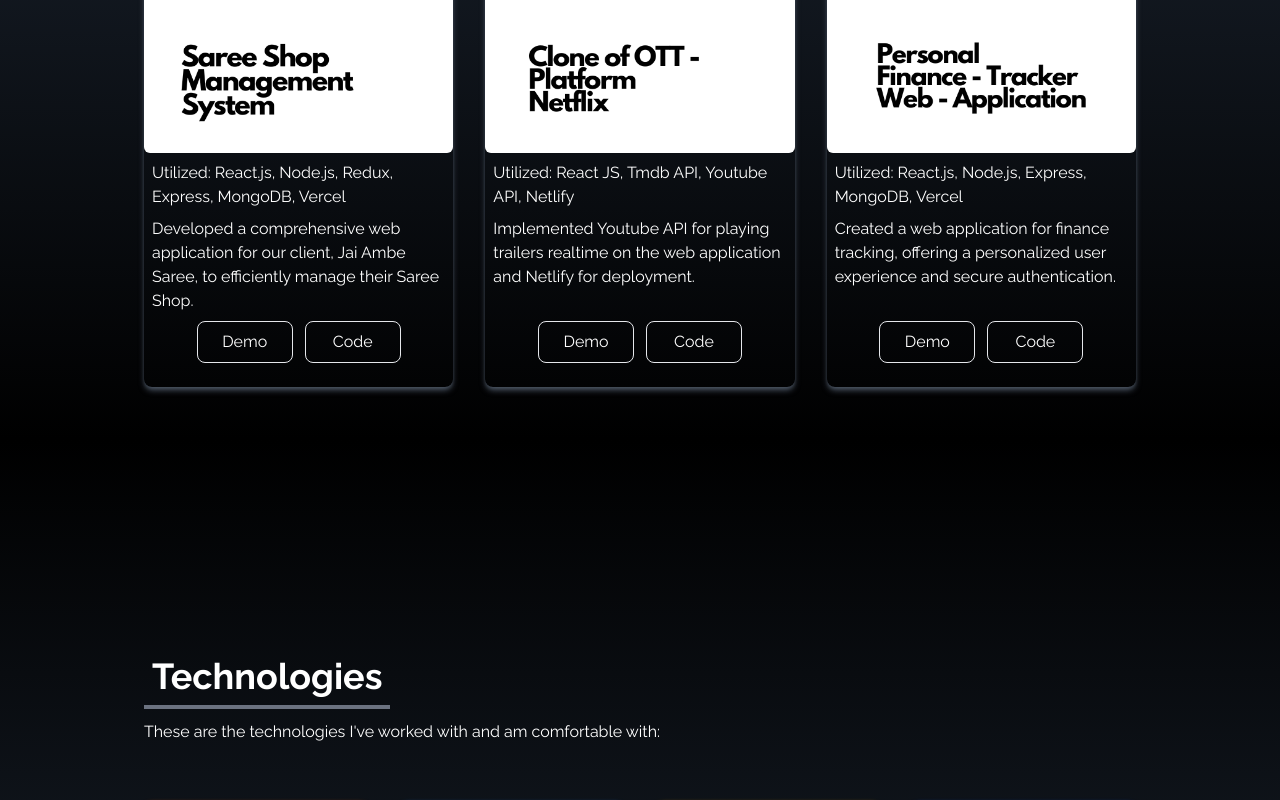
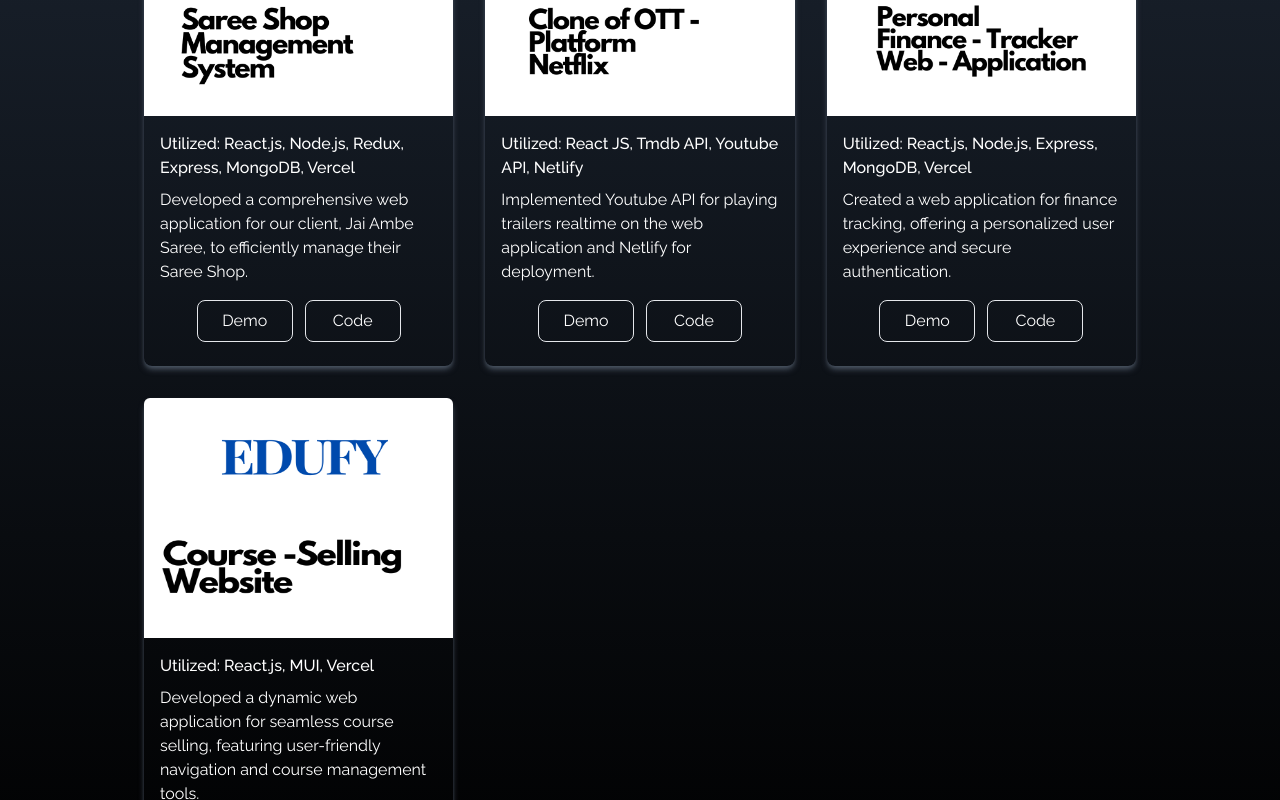
Before and after one commit to AbhiChrs0202/portfolio-website, a React (Create React App) app: page / in a window 1280 px wide. Shown: the part 2760-3560 px from the top of the page. Built offline with nearby package versions, Linux system fonts and the light colour scheme.

Commit message:
project updated

```diff
--- a/src/components/Projects.jsx
+++ b/src/components/Projects.jsx
@@ -2,6 +2,7 @@ import React from "react";
 import Sareestyle from "../assets/SareeStyle1.png";
 import netflixpic from "../assets/netflix1.png";
 import cashflow from "../assets/cashflow1.png";
+import edufy from "../assets/Edufy.png";
 
 const Projects = () => {
   const projects = [
@@ -32,6 +33,15 @@ const Projects = () => {
       description:
         "Created a web application for finance tracking, offering a personalized user experience and secure authentication.",
     },
+    {
+      id: 4,
+      src: edufy,
+      name: "Utilized: React.js, MUI, Vercel",
+      url: "https://edufy-course.vercel.app/",
+      url2: "https://github.com/AbhiChrs0202/Edufy-course",
+      description:
+        "Developed a dynamic web application for seamless course selling, featuring user-friendly navigation and course management tools."
+    },
   ];
 
   const handleButtonClick = (url) => {
@@ -45,7 +55,7 @@ const Projects = () => {
   return (
     <div
       name="projects"
-      className="bg-gradient-to-b from-gray-800 to-black w-full text-white md:h-screen pt-[7rem]"
+      className="bg-gradient-to-b from-gray-800 to-black w-full text-white pt-[7rem]"
     >
       <div className="max-w-screen-lg p-4 mx-auto flex flex-col justify-center w-full h-full">
         <div className="pb-5">
@@ -55,32 +65,34 @@ const Projects = () => {
           <p className="pt-6">Check out my work</p>
         </div>
 
-        <div className="grid sm:grid-cols-2 md:grid-cols-3 gap-8 px-2 sm:px-0">
+        <div className="grid sm:grid-cols-2 lg:grid-cols-3 gap-8 px-2 sm:px-0">
           {projects.map(({ id, name, src, url, url2, description }) => (
             <div
               key={id}
-              className="shadow-md shadow-gray-600 rounded-lg h-auto flex flex-col"
+              className="shadow-md shadow-gray-600 rounded-lg flex flex-col"
             >
               <img
                 src={src}
                 alt=""
-                className="rounded-md duration-200 hover:scale-105 w-full h-48 md:h-60"
+                className="rounded-t-md duration-200 hover:scale-105 w-full h-48 md:h-60"
               />
-              <p className="pt-2 mx-2 text-sm md:text-base">{name}</p>
-              <p className="mx-2 pt-2 text-sm md:text-base">{description}</p>
-              <div className="flex items-center justify-center mt-auto pb-4">
+              <div className="p-4 flex flex-col flex-grow">
+                <p className="font-medium text-sm md:text-base">{name}</p>
+                <p className="mt-2 text-sm md:text-base">{description}</p>
+                <div className="flex items-center justify-center mt-auto">
                   <button
                     onClick={() => handleButtonClick(url)}
-                  className="w-24 px-3 py-2 mt-2 mb-2 border rounded-lg duration-200 hover:scale-105"
+                    className="w-24 px-3 py-2 mt-4 mb-2 border rounded-lg duration-200 hover:scale-105"
                   >
                     Demo
                   </button>
                   <button
                     onClick={() => handleClick(url2)}
-                  className="w-24 px-3 py-2 mt-2 mb-2 ml-3 border rounded-lg duration-200 hover:scale-105"
+                    className="w-24 px-3 py-2 mt-4 mb-2 ml-3 border rounded-lg duration-200 hover:scale-105"
                   >
                     Code
                   </button>
+                </div>
               </div>
             </div>
           ))}
```
Also changed, not shown: src/assets/Edufy.png (added). Lines whose indentation alone changed are shown as unchanged.
